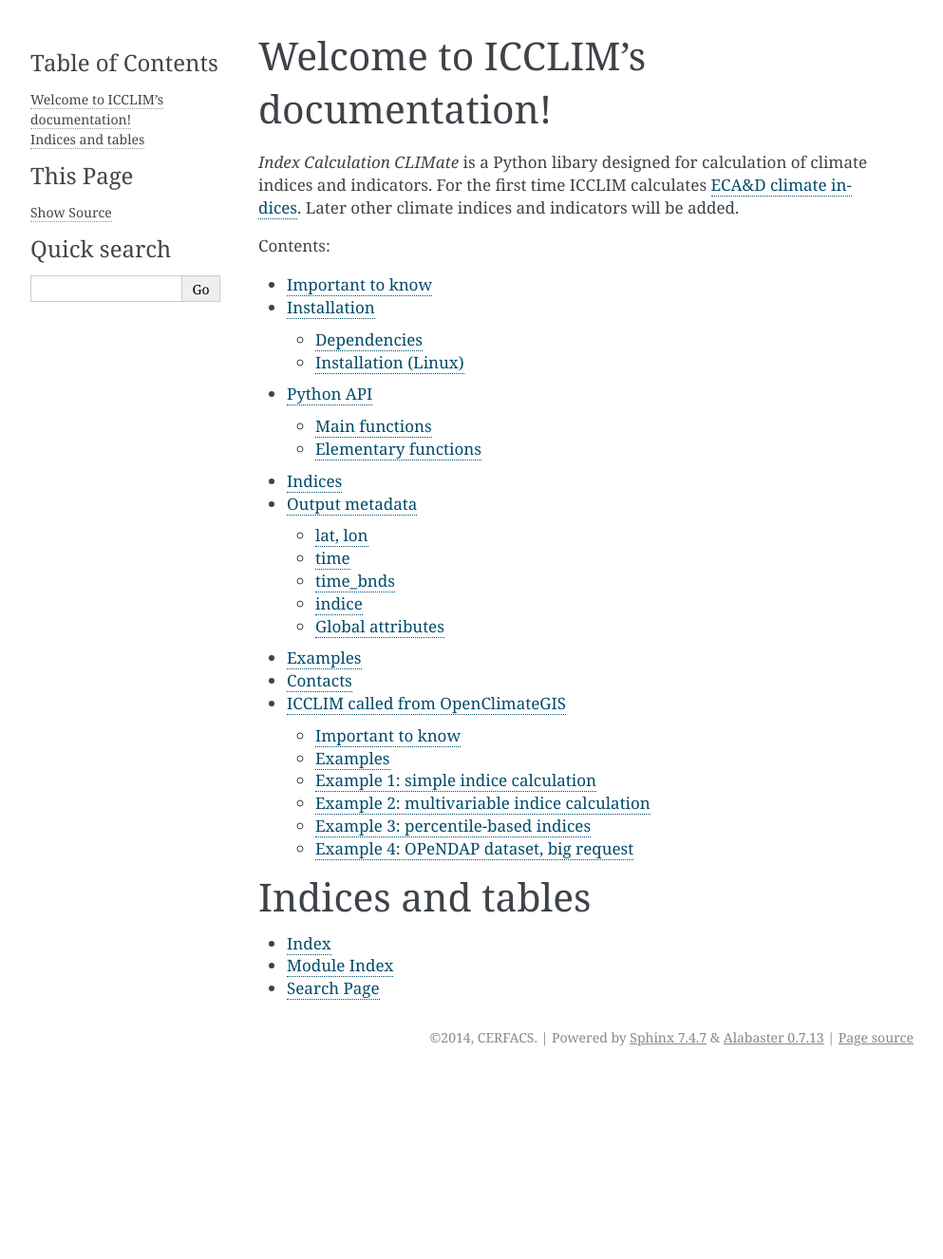
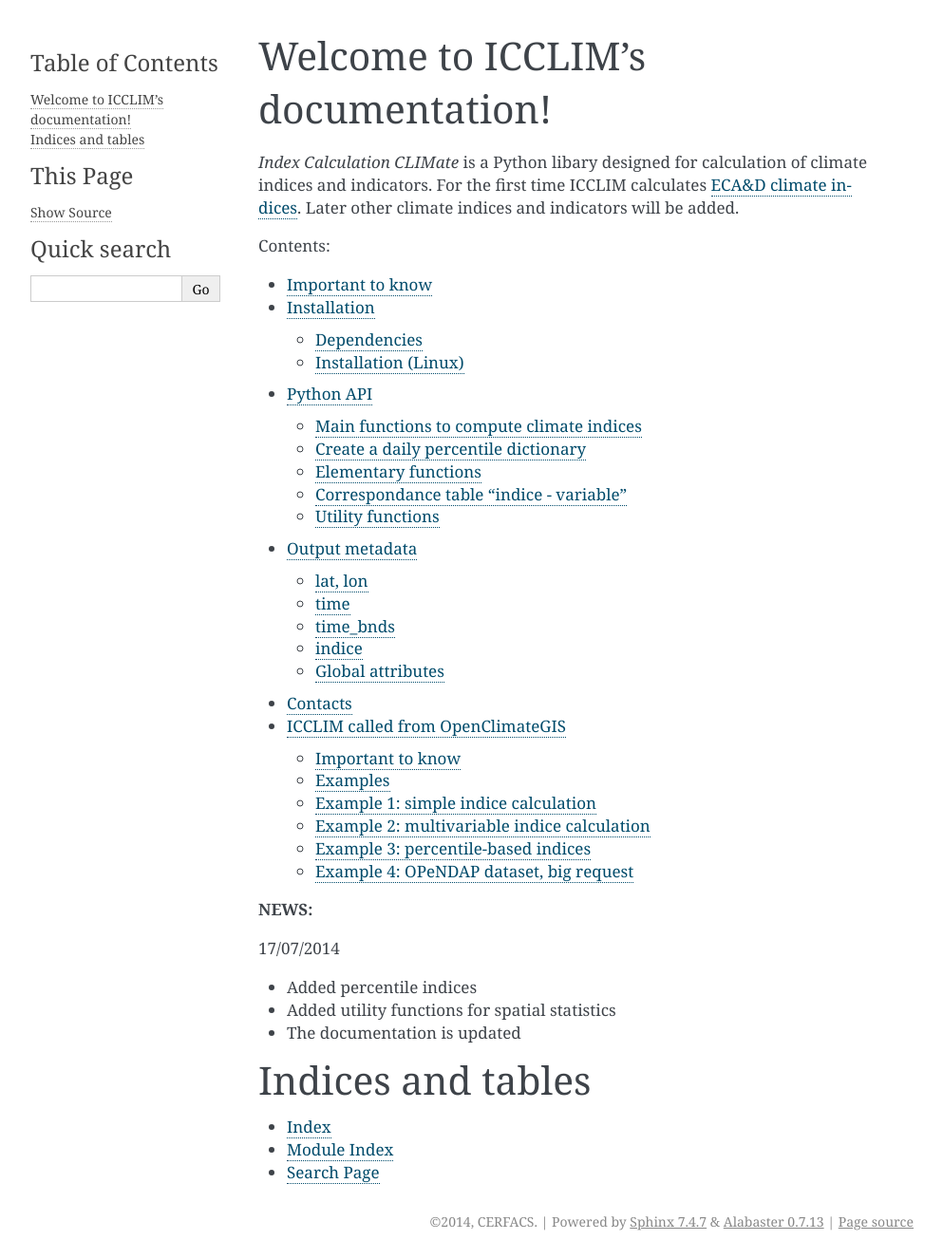
Before and after one commit to cerfacs-globc/icclim, a Sphinx documentation site: the page built from icclim/icclim_doc/source/index.rst, in a window 1280 px wide. Shown: the whole page at 95% size, without its empty margins (148-1141 px from the left). Built offline with Sphinx 7.4.7, drawn with Linux system fonts in a browser that asks for light colours; pages that are not in the unit, such as notebooks, are missing from menus; before the commit the page ends 1132 px from its top, so only the background shows below that; some of the changed lines change nothing that is shown.

Commit message:
Doc update

```diff
--- a/icclim/icclim_doc/source/conf.py
+++ b/icclim/icclim_doc/source/conf.py
@@ -20,7 +20,7 @@
 # add these directories to sys.path here. If the directory is relative to the
 # documentation root, use os.path.abspath to make it absolute, like shown here.
 #sys.path.insert(0, os.path.abspath('.'))
-sys.path.insert(0, os.path.abspath('/home/globc/tatarinova/codes/python/icclim/'))
+sys.path.insert(0, os.path.abspath('/home/globc/tatarinova/codes/LIBTEST/icclim_github/icclim_p/icclim/'))
 # -- General configuration ------------------------------------------------
 
 # If your documentation needs a minimal Sphinx version, state it here.
--- a/icclim/icclim_doc/source/index.rst
+++ b/icclim/icclim_doc/source/index.rst
@@ -7,22 +7,29 @@
 Later other climate indices and indicators will be added.
 
 
+
 Contents:
 
 .. toctree::
    :numbered
 
+
    important_to_know.rst
    installation.rst
    python_api.rst
-   indices.rst
    output_metadata.rst
-   examples.rst
    contact.rst
 
    icclim_ocgis.rst
 
 
+**NEWS:**
+
+17/07/2014
+
+- Added percentile indices
+- Added utility functions for spatial statistics
+- The documentation is updated
 
 
 Indices and tables
--- a/icclim/icclim_doc/source/python_api.rst
+++ b/icclim/icclim_doc/source/python_api.rst
@@ -1,76 +1,211 @@
 Python API
 ==========
 
-Main functions
---------------
+First, import the ICCLIM library:
 
-The function to calculate a simple indice (i.e. based on one variable):
-
-.. function:: indice(in_files, out_file, var, indice_name, time_range, slice_mode, project, threshold=None):
+>>> import icclim
 
 
-    This function returns result NetCDF file containing a climate indice.
+Main functions to compute climate indices
+-----------------------------------------
+
+Depending on the type of a climate indice, use the appropriate function:
+
++--------------------------+------------------------------------------------------------+-----------------------------------------------------------+
+|                          |   Indice                                                   |   Function                                                |
++==========================+============================================================+===========================================================+
+| simple indice            | TG, TX, TN, TXx, TXn, TNx, TNn, SU, TR, CSU, GD4, FD, CFD, | :ref:`indice(...) <func_indice_label>`                    |
+|                          | ID, HD17,                                                  |                                                           |
+|                          | CDD, CWD, RR, RR1, SDII, R10mm, R20mm, RX1day, RX5day,     |                                                           |
+|                          | SD, SD1, SD5cm, SD50cm                                     |                                                           |
++--------------------------+------------------------------------------------------------+-----------------------------------------------------------+
+| multivariate indice      | DTR, ETR, vDTR                                             | :ref:`indice_multivar(...) <func_indice_multivar_label>`  |
++--------------------------+------------------------------------------------------------+-----------------------------------------------------------+
+| percentile based indice  | TG10p, TX10p, TN10p, TG90p, TX90p, TN90p, WSDI, CSDI,      | :ref:`indice_perc(...) <func_indice_perc_label>`          |
+|                          | R75p, R75TOT, R95p, R95TOT, R99p, R99TOT                   |                                                           |
++--------------------------+------------------------------------------------------------+-----------------------------------------------------------+
+
+Below more detailed about input parameters of each function. These functions return a result netCDF file containing a climate indice.
+
+.. _func_indice_label:
+.. automodule:: icclim
+    :members: indice
+
+To compute the SU indice (annual time series):
+
+>>> import glob
+>>> import datetime
+>>>
+>>> input_path = '/data/tatarinova/CMIP5/tasmax_day/'
+>>> files = glob.glob(input_path + '*.nc')
+>>> out_file = '/data/tatarinova/tmp/indice_SU_year_1860-1890.nc'
+>>>
+>>> dt1 = datetime.datetime(1860,01,01)
+>>> dt2 = datetime.datetime(1890,12,31)
+>>>
+>>> icclim.indice(in_files=files, var='tasmax', indice_name='SU', time_range=[dt1, dt2], slice_mode='year', project='CMIP5', out_file=out_file)
+
+The output dataset will contain the SU indice (3D array) of 31 time steps (31 years).
 
 
-    :param in_files: absolute paths to NetCDF dataset (including URLs)
-    :type in_files: list of str
-    :param out_file: output NetCDF file
-    :type out_file: str
-    :param var: variable name to process
-    :type var: str
-    :param indice_name: climate indice name
-    :type indice_name: str
-    :param time_range: time range (dt1 is the first day of year/month, dt2 is the last day of year/month)
-    :type time_range: list of 2 datetime objects [dt1, dt2]
-    :param slice_mode: "year" for annual values, "month" for monthly values
-    :type slice_mode: str
-    :param project: project name ("CMIP5" or "CORDEX")
-    :type project: str
-    :param threshold: user defined threshold for certain indices
-    :type threshold: float
+To get a derived indice from SU, CSU or TR indices, set the "threshold" parameter (in Celsius):
 
-    :rtype: output NetCDF file
-
-.. note:: The list of indice names are :ref:`here <indices>`.
-
-To calculate a multivariate indice like ETR, DTR or vDTR, use the following function:
-
-.. function:: indice_multivar(in_files1, var1, in_files2, var2, out_file, indice_name, time_range, slice_mode, project, N_lev=None):
+>>> iicclim.indice(in_files=files, var='tasmax', indice_name='SU', time_range=[dt1, dt2], slice_mode='year', project='CMIP5', out_file=out_file, threshold=30)
 
 
-    This function returns result NetCDF file containing a climate indice.
+.. _func_indice_multivar_label:
+.. automodule:: icclim
+    :members: indice_multivar
 
 
-    :param in_files1: absolute paths to NetCDF dataset (including URLs) corresponding to the var1
-    :type in_files1: list of str
-    :param var1: variable name to process
-    :type var1: str
-    :param in_files2: absolute paths to NetCDF dataset (including URLs) corresponding to the var2
-    :type in_files2: list of str
-    :param var2: variable name to process
-    :type var2: str
-    :param out_file: output NetCDF file
-    :type out_file: str
-    :param indice_name: climate indice name
-    :type indice_name: str
-    :param time_range: time range (dt1 is the first day of year/month, dt2 is the last day of year/month)
-    :type time_range: list of 2 datetime objects [dt1, dt2]
-    :param slice_mode: "year" for annual values, "month" for monthly values
-    :type slice_mode: str
-    :param project: project name ("CMIP5" or "CORDEX")
-    :type project: str
-    :param N_lev: level number if 4D variable (dafault: N_lev=None)
-    :type N_lev: int
 
-    :rtype: output NetCDF file
+>>> file_tasmax1 = 'tasmax_day_CNRM-CM5_historical_r1i1p1_19050101-19091231.nc'
+>>> file_tasmax2 = 'tasmax_day_CNRM-CM5_historical_r1i1p1_19100101-19141231.nc'
+>>>
+>>> file_tasmin1 = 'tasmin_day_CNRM-CM5_historical_r1i1p1_19050101-19091231.nc'
+>>> file_tasmin2 = 'tasmin_day_CNRM-CM5_historical_r1i1p1_19100101-19141231.nc'
+>>>
+>>> dt1 = datetime.datetime(1905,01,01)
+>>> dt2 = datetime.datetime(1912,12,31)
+>>>
+>>> icclim.indice_multivar(in_files1=[file_tasmax1, file_tasmax2], var1='tasmax', in_files2=[file_tasmin1, file_tasmin2], var2='tasmin', indice_name='ETR', time_range=[dt1, dt2], slice_mode='year', project='CMIP5', out_file='indice_ETR_year_1905_1912.nc')
 
-.. warning:: The both file lists must be identical, i.e. each corresponding file must contain the same time step vector.
+
+
+.. _func_indice_perc_label:
+.. automodule:: icclim
+    :members: indice_perc
+
+
+
+
+.. _creation_daily_percentile_dictionary_label:
+
+Create a daily percentile dictionary
+------------------------------------
+
+Daily percentile values are computed from values of reference period, named *based period* which is usually of 30 years: 1961-1990.
+
+The *window width* is a odd number of days (usually 5) which will be taken from yeach year of the base period; the window is centred on a certain calendar day, for example for the calendar day of:
+    - **April 13th**, we take the values corresponding to *April 11th*, *April 12th*, *April 13th*, *April 14th* and *April 15th* of each year of the base period.
+    - **January 1st**, we take all days of *December 30th*, *December 31st*, *January 1st*, *January 2nd* and *January 3rd*.
+
+So, for a base period of 30 years and 5-day window width, for each calendar day (except February 29th and the annual extremities: December 30th and 31st, January 1st and 2nd) we have 150 values ( 30 * 5 )
+to compute its percentile value.
+
+The function "get_percentile_dict" creates a dictionary where each calendar day (key) has a coresponding 2D array with percentile values:
+
+.. automodule:: icclim
+    :members: get_percentile_dict
+
+
+.. note:: The function uses the `numpy.percentile <http://docs.scipy.org/doc/numpy-dev/reference/generated/numpy.percentile.html>`_ function with "linear" interpolation method as default.
+
+.. note:: The "only_leap_years" parameter is to select one of two ways to calculate a percentile value for the calendar day of **February 29th**:
+
+    - if it is *True*, then we take only leap years, i.e. for example for the base period of 1980-1990 and 5-day window width, we take the values corresponding to the following dates:
+
+        1980-02-27,
+        1980-02-28,
+        **1980-02-29**,
+        1980-03-01,
+        1980-03-02,
+
+        1984-02-27,
+        1984-02-28,
+        **1984-02-29**,
+        1984-03-01,
+        1984-03-02,
+
+        1988-02-27,
+        1988-02-28,
+        **1988-02-29**,
+        1988-03-01,
+        1988-03-02
+
+
+    - if it is *False*, then for the same base period and window width, we have:
+
+        1980-02-27,
+        1980-02-28,
+        **1980-02-29**,
+        1980-03-01,
+        1980-03-02,
+
+        1981-02-27,
+        1981-02-28,
+        1981-03-01,
+        1981-03-02,
+
+        1982-02-27,
+        1982-02-28,
+        1982-03-01,
+        1982-03-02,
+
+        1983-02-27,
+        1983-02-28,
+        1983-03-01,
+        1983-03-02,
+
+        1984-02-27,
+        1984-02-28,
+        **1984-02-29**,
+        1984-03-01,
+        1984-03-02,
+
+        1985-02-27,
+        1985-02-28,
+        1985-03-01,
+        1985-03-02,
+
+        1986-02-27,
+        1986-02-28,
+        1986-03-01,
+        1986-03-02,
+
+        1987-02-27,
+        1987-02-28,
+        1987-03-01,
+        1987-03-02,
+
+        1988-02-27,
+        1988-02-28,
+        **1988-02-29**,
+        1988-03-01,
+        1988-03-02
+
+        1989-02-27,
+        1989-02-28,
+        1989-03-01,
+        1989-03-02,
+
+        1990-02-27,
+        1990-02-28,
+        1990-03-01,
+        1990-03-02
+
+    The second way is preferable, because we have more samples.
+
+.. note:: A calendar day key of the dictionary is composed from the corresponding month and day, separated by a comma, i.e. to get for example the 2D percentile array for *April 13th* it will looks like *my_perc_dict[4,13]*.
+
+>>> file_base1 = 'tasmin_day_CNRM-CM5_historical_r1i1p1_19510101-19701231.nc'
+>>> file_base2 = 'tasmin_day_CNRM-CM5_historical_r1i1p1_19710101-19901231.nc'
+>>>
+>>> # time range for base period
+>>> base_dt1 = datetime.datetime(1961,01,01)
+>>> base_dt2 = datetime.datetime(1990,12,31)
+>>>
+>>> perc_dict = icclim.get_percentile_dict(in_files=[file_base1, file_base2], var='tasmin', percentile=10, window_width=5, time_range=[base_dt1, base_dt2], only_leap_years=False)
+
+
+
+
 
 Elementary functions
 --------------------
 
 
-The `calc_indice.py <https://github.com/tatarinova/icclim/blob/master/icclim/calc_indice.py>`_ module contains the elementary functions computing indices.
+The `calc_indice.py <https://github.com/tatarinova/icclim/blob/master/icclim/calc_indice.py>`_ and `calc_indice_perc.py <https://github.com/tatarinova/icclim/blob/master/icclim/calc_indice_perc.py>`_ modules contains the elementary functions computing indices.
 These functions, manipulating 3D arrays, could be reused in other environments. Below some of them.
 
 .. note:: A function name is composed from an indice name and "_calculation" (example: FD_calculation).
@@ -88,51 +223,37 @@
 
 
 
-.. function:: TNx_calculation(arr, fill_val=None):
+.. automodule:: calc_indice
+    :members: TNx_calculation, CSU_calculation, DTR_calculation
 
-    Calculates the TNx indice: maximum of daily minimum temperature.
+.. automodule:: calc_indice_perc
+    :members: TN10p_calculation, WSDI_calculation
 
-    :param arr: daily min temperature (e.g. "tasmin")
-    :type arr: numpy.ndarray (3D) or numpy.ma.MaskedArray (3D)
-    :param fill_val: fill value
-    :type fill_val: float
-
-    :rtype: numpy.ndarray (2D)        (if "arr" is numpy.ndarray)
-         or numpy.ma.MaskedArray (2D) (if "arr" is numpy.ma.MaskedArray)
+.. warning:: Units of "arr" and percentile values of "percentile_dict" must be the same.
 
 
-.. function:: CSU_calculation(arr, fill_val=None):
+Correspondance table "indice - variable"
+----------------------------------------
 
-    Calculates the CSU indice: maximum number of consecutive summer days (i.e. days with daily maximum temperature > 25 degrees Celsius) [days].
-    This function calls C function "find_max_len_consec_sequence_3d" from libC.c
-
-    :param arr: daily maximum temperature (e.g. "tasmax") in Kelvin
-    :type arr: numpy.ndarray (3D) or numpy.ma.MaskedArray (3D)
-    :param fill_val: fill value
-    :type fill_val: float
-
-    :rtype: numpy.ndarray (2D)        (if "arr" is numpy.ndarray)
-         or numpy.ma.MaskedArray (2D) (if "arr" is numpy.ma.MaskedArray)
-
-    .. warning:: Units of "arr" must be Kelvin!
++------------------------------------------------------------+---------------------------------------------+
+|   Indice                                                   |   Variable                                  |
++============================================================+=============================================+
+|TG, GD4, HD17, TG10p, TG90p                                 |  daily mean temperature                     |
++------------------------------------------------------------+---------------------------------------------+
+|TN, TNx, TNn, TR, FD, CFD, TN10p, TN90p, CSDI               |  daily minimum temperature                  |
++------------------------------------------------------------+---------------------------------------------+
+|TX, TXx, TXn, SU, CSU, ID, TX10p, TX90p, WSDI               |  daily maximum temperature                  |
++------------------------------------------------------------+---------------------------------------------+
+|DTR, ETR, vDTR                                              |  daily minimum + daily maimum temperature   |
++------------------------------------------------------------+---------------------------------------------+
+|RR, RR1, SDII, CWD, CDD, R10mm, R20mm, RX1day, RX5day,      |  daily precipitation flux (liquide phase)   |
+|R75p, R75TOT, R95p, R95TOT, R99p, R99TOT                    |                                             |
++------------------------------------------------------------+---------------------------------------------+
+|SD, SD1, SD5cm, SD50cm                                      |  daily snowfall flux (solid phase)          |
++------------------------------------------------------------+---------------------------------------------+
 
 
-.. function:: DTR_calculation(arr1, arr2, fill_val1=None, fill_val2=None):
-
-    Calculates the DTR indice: mean of daily temperature range.
-
-    :param arr1: daily max temperature (e.g. "tasmax")
-    :type arr1: numpy.ndarray (3D) or numpy.ma.MaskedArray (3D)
-    :param arr2: daily min temperature (e.g. "tasmin")
-    :type arr2: numpy.ndarray (3D) or numpy.ma.MaskedArray (3D)
-
-    :param fill_val1: fill value of arr1
-    :type fill_val1: float
-    :param fill_val2: fill value of arr2
-    :type fill_val2: float
-
-    :rtype: numpy.ndarray (2D)        (if "arr1" and "arr2" are numpy.ndarray)
-         or numpy.ma.MaskedArray (2D) (if "arr1" and "arr2" are numpy.ma.MaskedArray)
-
-
-    .. warning:: "arr1" and "arr2" must be both the same type, have the same shape and be corresponding to the same time step vector.
+Utility functions
+-----------------
+.. automodule:: spatial_stat
+    :members: get_weight_matrix, multiply_to_weight_matrix
```
Also changed, not shown: 11 other files.
